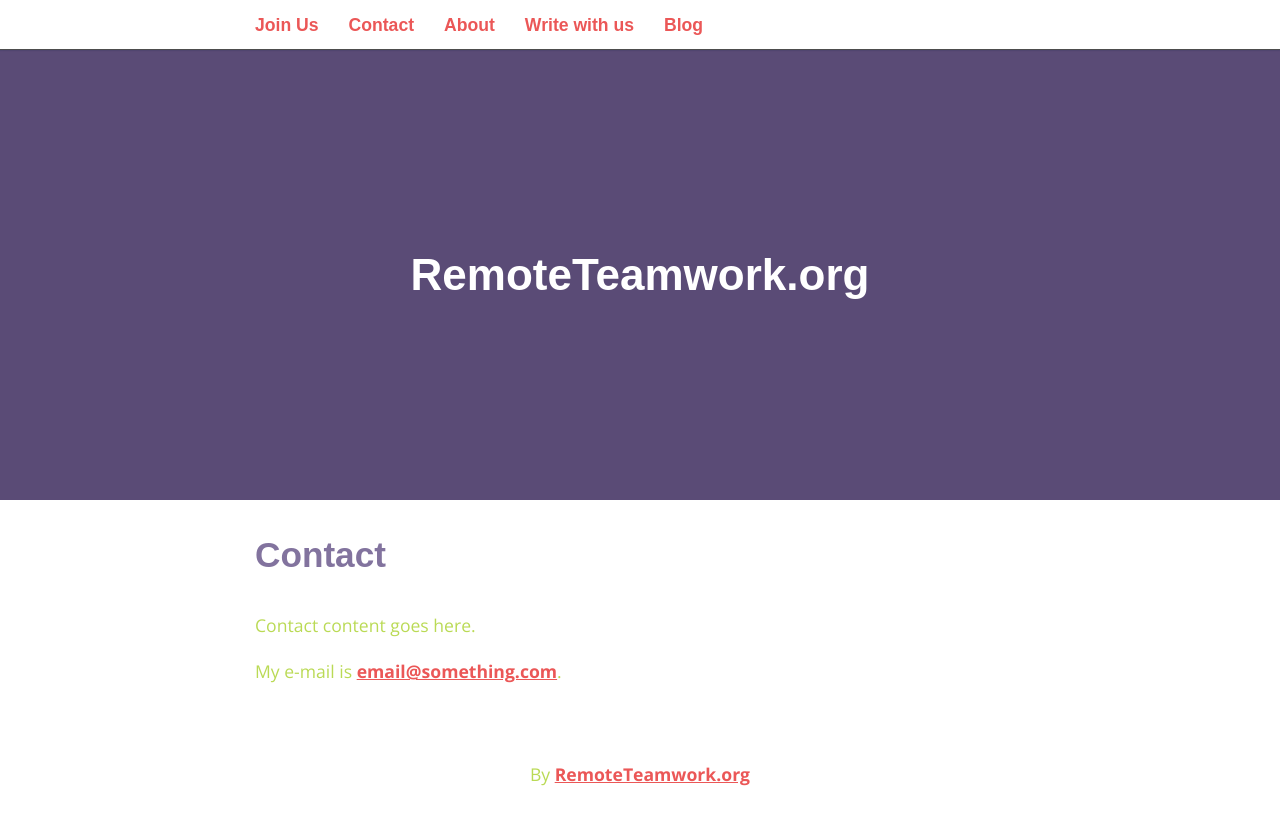
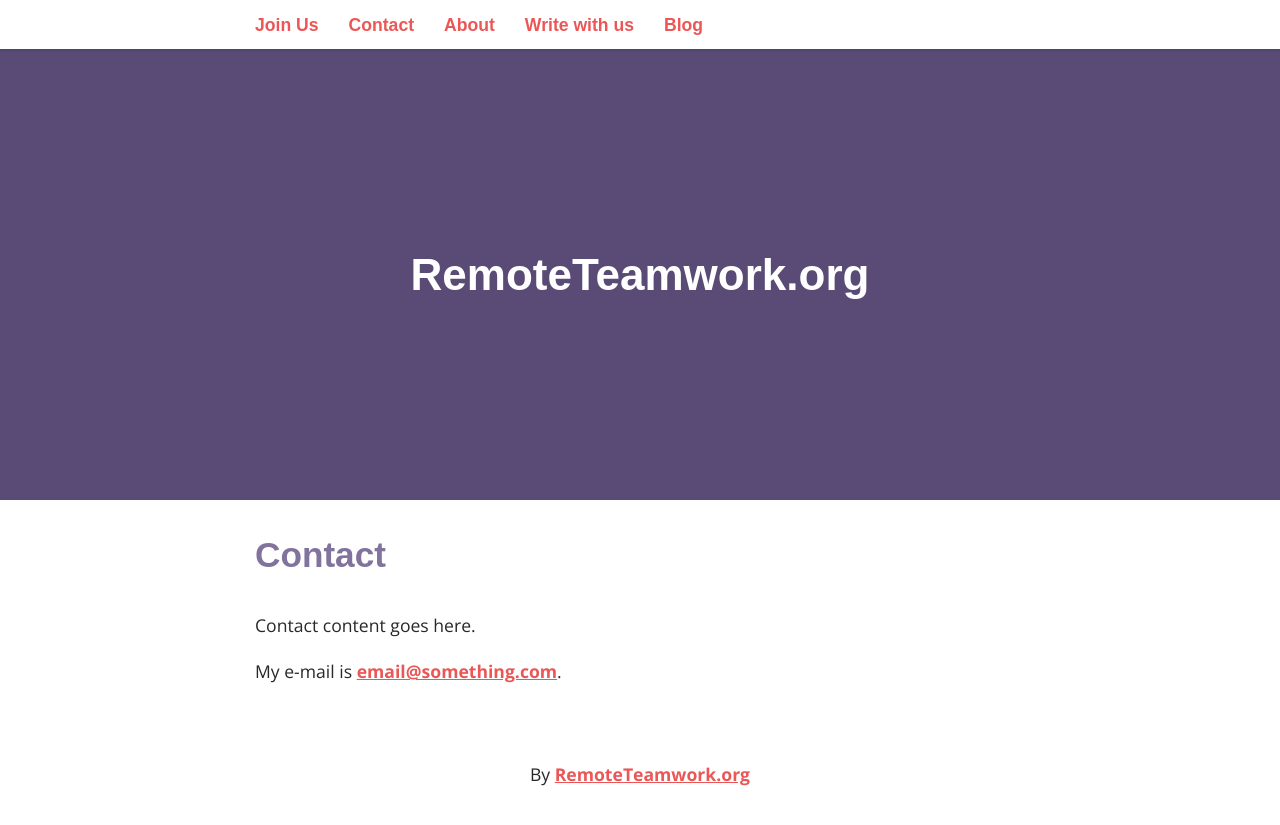
Before and after one commit to mwolfson/mwolfson.github.io, a Jekyll site: the page built from _pages/02_contact.md, in a window 1280 px wide. Shown: the top 825 px of the page. Built offline with Jekyll 4.4.1, drawn with Linux system fonts in a browser that asks for light colours; some web fonts are replaced.

Commit message:
Adjust font color back to off black

```diff
--- a/_sass/_base.scss
+++ b/_sass/_base.scss
@@ -1,7 +1,7 @@
 $content-width: 800px;
 $main: #ffffff;
 $font-style: 'Open Sans', sans-serif;
-$font-color: #bada55;
+$font-color: #282828;
 $link-color: #eb5757;
 $link-hover-color: $main;
 $heading-font: 'Muli', sans-serif;
```
